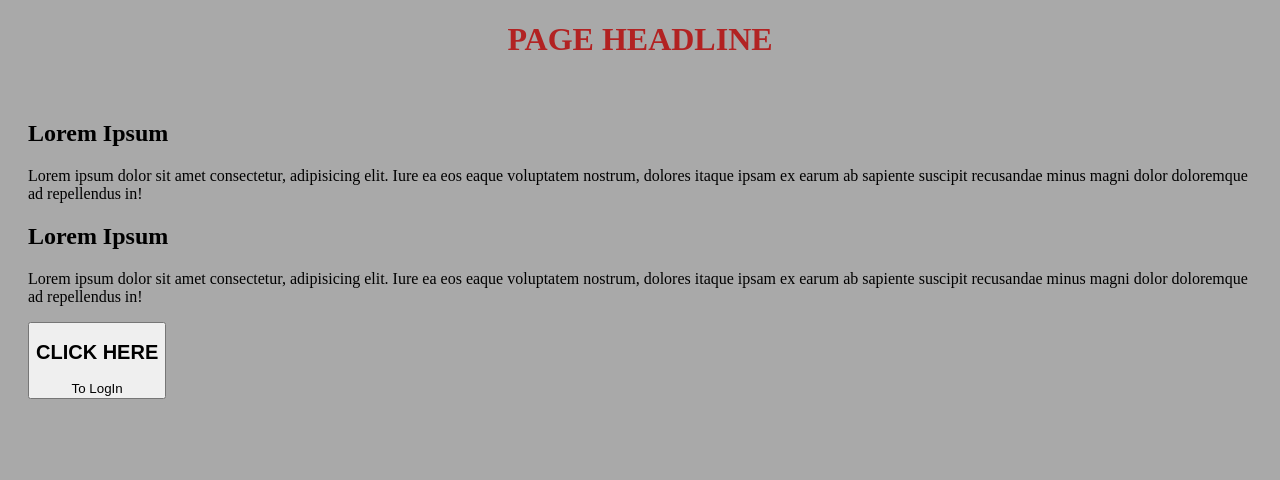
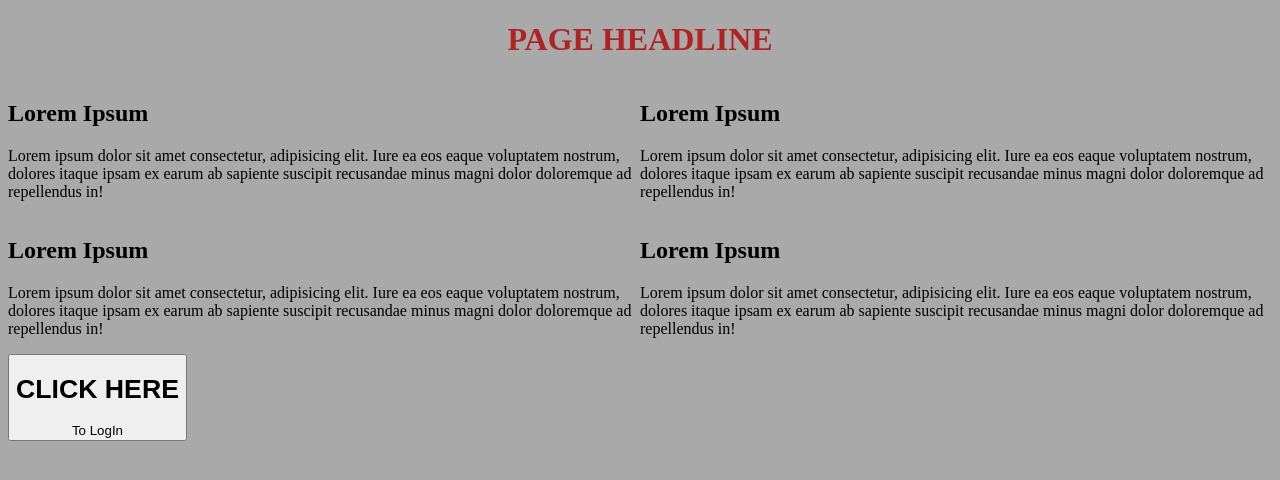
Before and after one commit to Bryscar20/python_curriculum, a Flask app: page / in a window 1280 px wide. Shown: the top 480 px of the page. Run offline with Flask 2, Linux system fonts and the light colour scheme.

Commit message:
css mods#1

```diff
--- a/login/Templates/index.html
+++ b/login/Templates/index.html
@@ -9,18 +9,26 @@
         <div class="headline">
             <h1>PAGE HEADLINE</h1>
         </div>
-        <section class="content">
-            <div class="capture_phrase_one">
+        <div class="wrapper">
+            <div class="one">
                 <h2>Lorem Ipsum</h2>
                 <p>Lorem ipsum dolor sit amet consectetur, adipisicing elit. Iure ea eos eaque voluptatem nostrum, dolores itaque ipsam ex earum ab sapiente suscipit recusandae minus magni dolor doloremque ad repellendus in!</p>
             </div>
-            <div class="capture_phrase_three">
+            <div class="two">
                 <h2>Lorem Ipsum</h2>
                 <p>Lorem ipsum dolor sit amet consectetur, adipisicing elit. Iure ea eos eaque voluptatem nostrum, dolores itaque ipsam ex earum ab sapiente suscipit recusandae minus magni dolor doloremque ad repellendus in!</p>
             </div>
-            <form action="{{ url_for('login', filename='login.html') }}">
-                <button type="submit"><h1>CLICK HERE</h1>To LogIn</button>
-             </form>
-        </section>
+            <div class="three">
+                <h2>Lorem Ipsum</h2>
+                <p>Lorem ipsum dolor sit amet consectetur, adipisicing elit. Iure ea eos eaque voluptatem nostrum, dolores itaque ipsam ex earum ab sapiente suscipit recusandae minus magni dolor doloremque ad repellendus in!</p>
+            </div>
+            <div class="four">
+                <h2>Lorem Ipsum</h2>
+                <p>Lorem ipsum dolor sit amet consectetur, adipisicing elit. Iure ea eos eaque voluptatem nostrum, dolores itaque ipsam ex earum ab sapiente suscipit recusandae minus magni dolor doloremque ad repellendus in!</p>
+            </div>
+        </div>
+        <form action="{{ url_for('login', filename='login.html') }}">
+            <button type="submit"><h1>CLICK HERE</h1>To LogIn</button>
+        </form>
     </body>
 </html>
--- a/login/static/css/index.css
+++ b/login/static/css/index.css
@@ -1,32 +1,15 @@
-.content {
-    display: inline;
-    grid-template-columns: 40px 50px auto 50px 40px;
-    grid-template-rows: 25% 100px auto;
-    border: cornflowerblue, 10px;
-    display: inline-block;
-    margin-top: 20px;
-    margin-right: 20px;
-    margin-bottom: 20px;
-    margin-left: 20px;
+body {
+    background-color: darkgrey;
+    grid-gap: 10px;
+}
 
-    }
-
-.button{
-    border: none;
-    color: fuchsia;
-    padding: 20px 34px;
-    text-align: center;
-    text-decoration: none;
-    font-size: 20px;
-    margin: 4px 2px;
-    cursor: pointer;
-}
 .headline {
     color: firebrick;
     text-align: center;
     font-weight: bolder;
 }
-body {
-    background-color: darkgrey;
-    grid-gap: 10px;
+
+.wrapper {
+    display: grid;
+    grid-template-columns: 1fr 1fr;
 }
```
